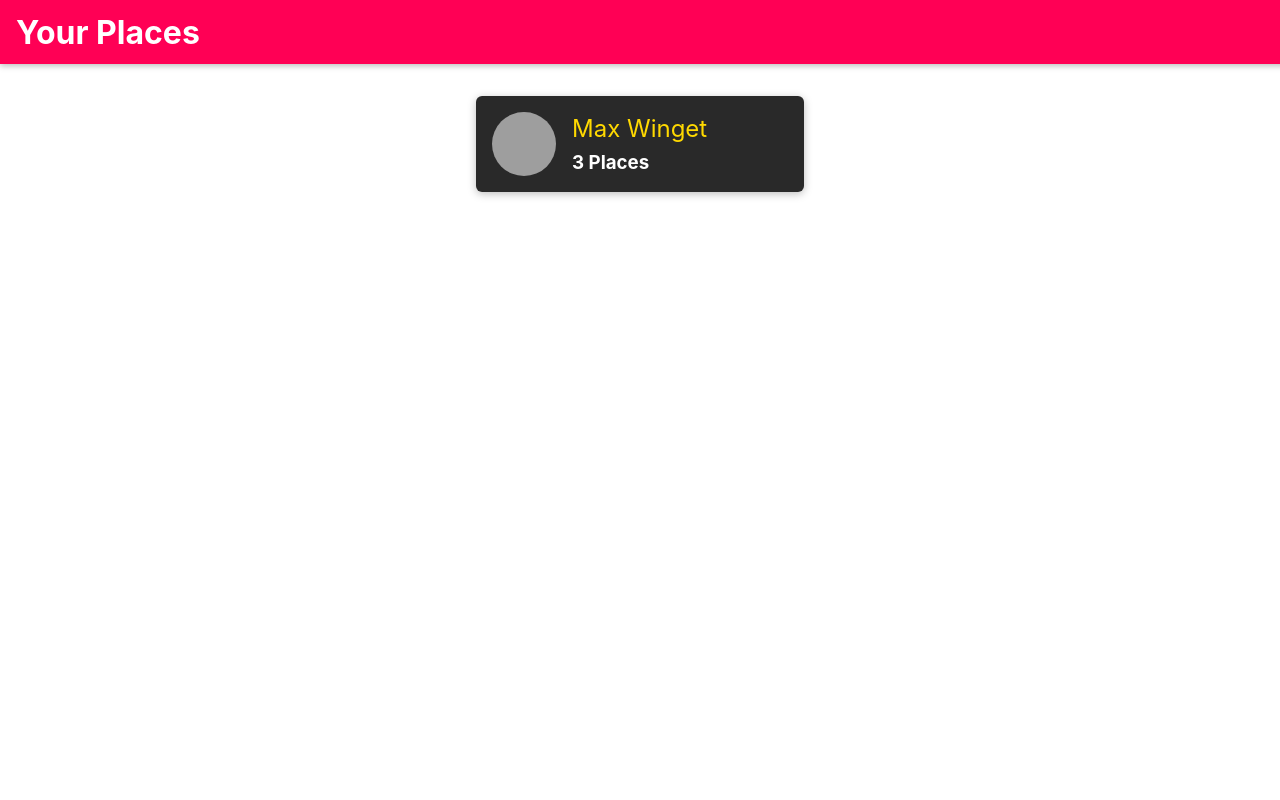
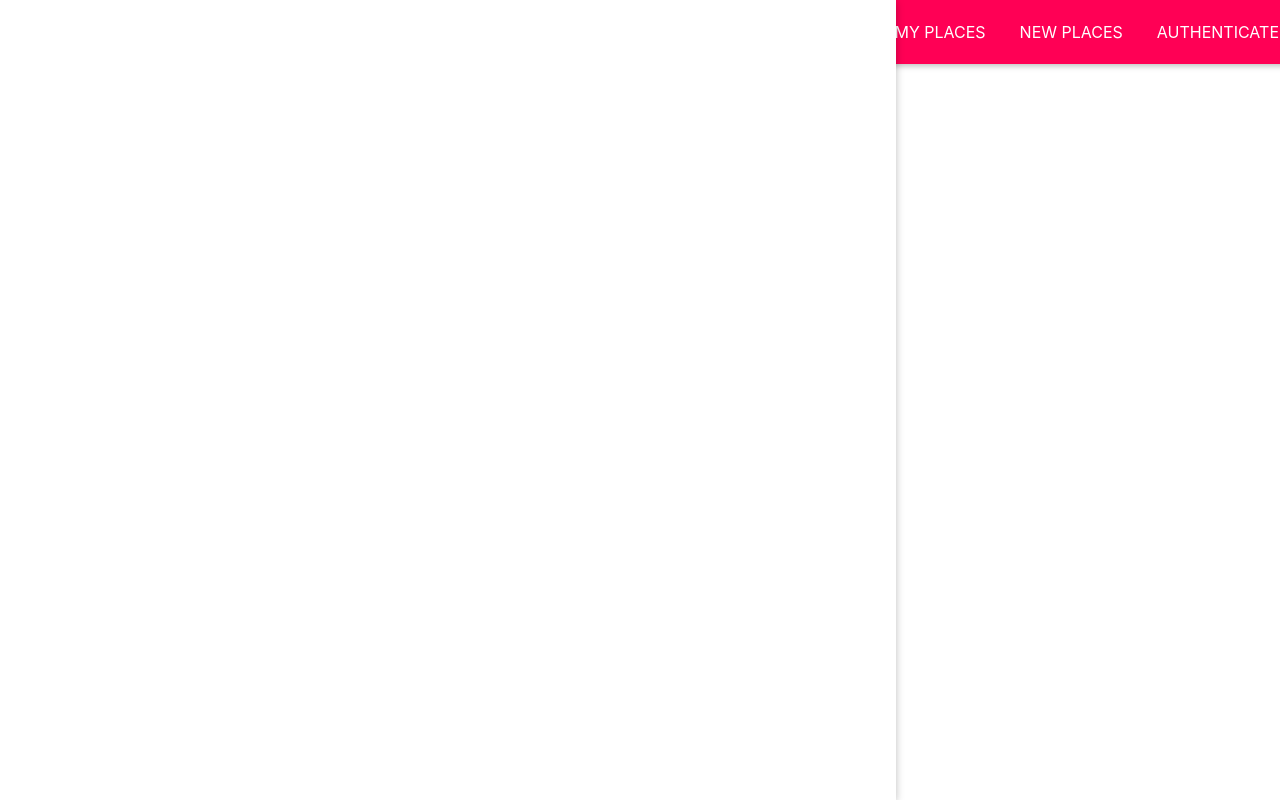
Before and after one commit to Rohittyagiii/React-Project, a React (Create React App) app: page / in a window 1280 px wide. Built offline with nearby package versions, Linux system fonts and the light colour scheme; grey boxes are pictures that could not be loaded.

Commit message:
header-and-navigation

```diff
--- a/public/index.html
+++ b/public/index.html
@@ -28,6 +28,7 @@
   </head>
   <body>
     <noscript>You need to enable JavaScript to run this app.</noscript>
+    <div id="drawer-hook"></div>
     <div id="root"></div>
     <!--
       This HTML file is a template.
--- a/src/shared/components/Navigation/MainNavigation.jsx
+++ b/src/shared/components/Navigation/MainNavigation.jsx
@@ -1,23 +1,37 @@
 import React from "react";
+import { Link } from "react-router-dom";
 
 import "./MainNavigation.css";
 import MainHeader from "./MainHeader";
-import { Link } from "react-router-dom";
+import NavLinks from "./NavLinks";
+import SideDrawer from "./SideDrawer";
 
-const MainNavigatin = (props) => {
+const MainNavigation = () => {
   return (
+    <>
+      <SideDrawer>
+        <nav className="main-navigation__drawer-nav">
+          <NavLinks />
+        </nav>
+      </SideDrawer>
+
       <MainHeader>
         <button className="main-navigation__menu-btn">
           <span />
           <span />
           <span />
         </button>
+
         <h1 className="main-navigation__title">
           <Link to="/">Your Places</Link>
         </h1>
-      <nav>...</nav>
+
+        <nav className="main-navigation__header-nav">
+          <NavLinks />
+        </nav>
       </MainHeader>
+    </>
   );
 };
 
-export default MainNavigatin;
+export default MainNavigation;
--- a/src/shared/components/Navigation/NavLinks.css
+++ b/src/shared/components/Navigation/NavLinks.css
@@ -0,0 +1,76 @@
+.nav-links {
+  list-style: none;
+  margin: 0;
+  padding: 0;
+  width: 100%;
+  height: 100%;
+  display: flex;
+  flex-direction: column;
+  justify-content: center;
+  align-items: center;
+}
+
+.nav-links li {
+  margin: 1rem;
+}
+
+.nav-links a {
+  border: 1px solid transparent;
+  color: #292929;
+  text-decoration: none;
+  padding: 0.5rem;
+}
+
+.nav-links a:hover,
+.nav-links a:active,
+.nav-links a.active {
+  background: #f8df00;
+  border-color: #292929;
+  color: #292929;
+}
+
+.nav-links button {
+  cursor: pointer;
+  border: 1px solid #292929;
+  color: #292929;
+  background: transparent;
+  padding: 0.5rem;
+  font: inherit;
+}
+
+.nav-links button:focus {
+  outline: none;
+}
+
+.nav-links button:hover,
+.nav-links button:active {
+  background: #292929;
+  color: white;
+}
+
+@media (min-width: 768px) {
+  .nav-links {
+    flex-direction: row;
+  }
+
+  .nav-links li {
+    margin: 0 0.5rem;
+  }
+
+  .nav-links a {
+    color: white;
+    text-decoration: none;
+  }
+
+  .nav-links button {
+    border: 1px solid white;
+    color: white;
+    background: transparent;
+  }
+
+  .nav-links button:hover,
+  .nav-links button:active {
+    background: #f8df00;
+    color: #292929;
+  }
+}
--- a/src/shared/components/Navigation/NavLinks.jsx
+++ b/src/shared/components/Navigation/NavLinks.jsx
@@ -1,9 +1,23 @@
 import React  from "react";
 
 import "./NavLinks.css";
+import { NavLink } from "react-router-dom";
 
 const  NavLinks = props => {
-
+    return <ul className="nav-links">
+        <li>
+            <NavLink to="/" end>All USERS</NavLink>
+        </li>
+        <li>
+            <NavLink to="/u1/places">MY PLACES</NavLink>
+        </li>
+        <li>
+            <NavLink to="/places/new">NEW PLACES</NavLink>
+        </li>
+        <li>
+            <NavLink to="/auth">AUTHENTICATE</NavLink>
+        </li>
+    </ul>
 }
 
 export default NavLinks;
--- a/src/shared/components/Navigation/SideDrawer.css
+++ b/src/shared/components/Navigation/SideDrawer.css
@@ -0,0 +1,10 @@
+.side-drawer{
+    position: fixed;
+    left: 0;
+    top: 0;
+    z-index: 100;
+    height: 100vh;
+    width: 70%;
+    background: white;
+    box-shadow: 0 2px 8px rgba(0,0,0,0.26);
+}
--- a/src/shared/components/Navigation/SideDrawer.jsx
+++ b/src/shared/components/Navigation/SideDrawer.jsx
@@ -1,9 +1,12 @@
 import React  from "react";
+import ReactDOM from "react-dom"
 
-import "./SideDrawer .css";
+import "./SideDrawer.css";
 
 const SideDrawer = props => {
+    const content = <aside className="side-drawer">{props.chidren}</aside>;
 
+    return ReactDOM.createPortal(content,document.getElementById("drawer-hook"))
 }
 
 export default SideDrawer;
```
Lines whose indentation alone changed are shown as unchanged.
